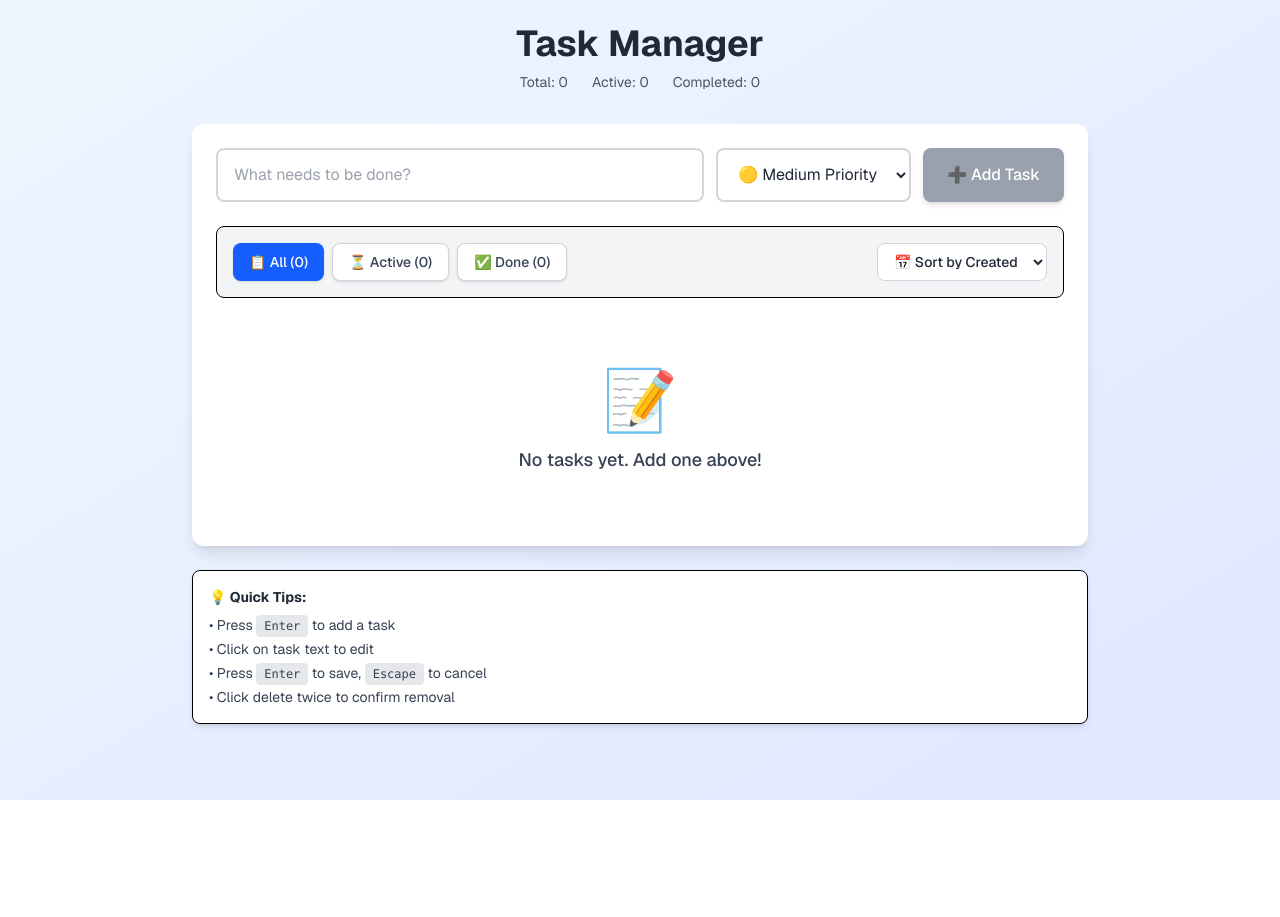
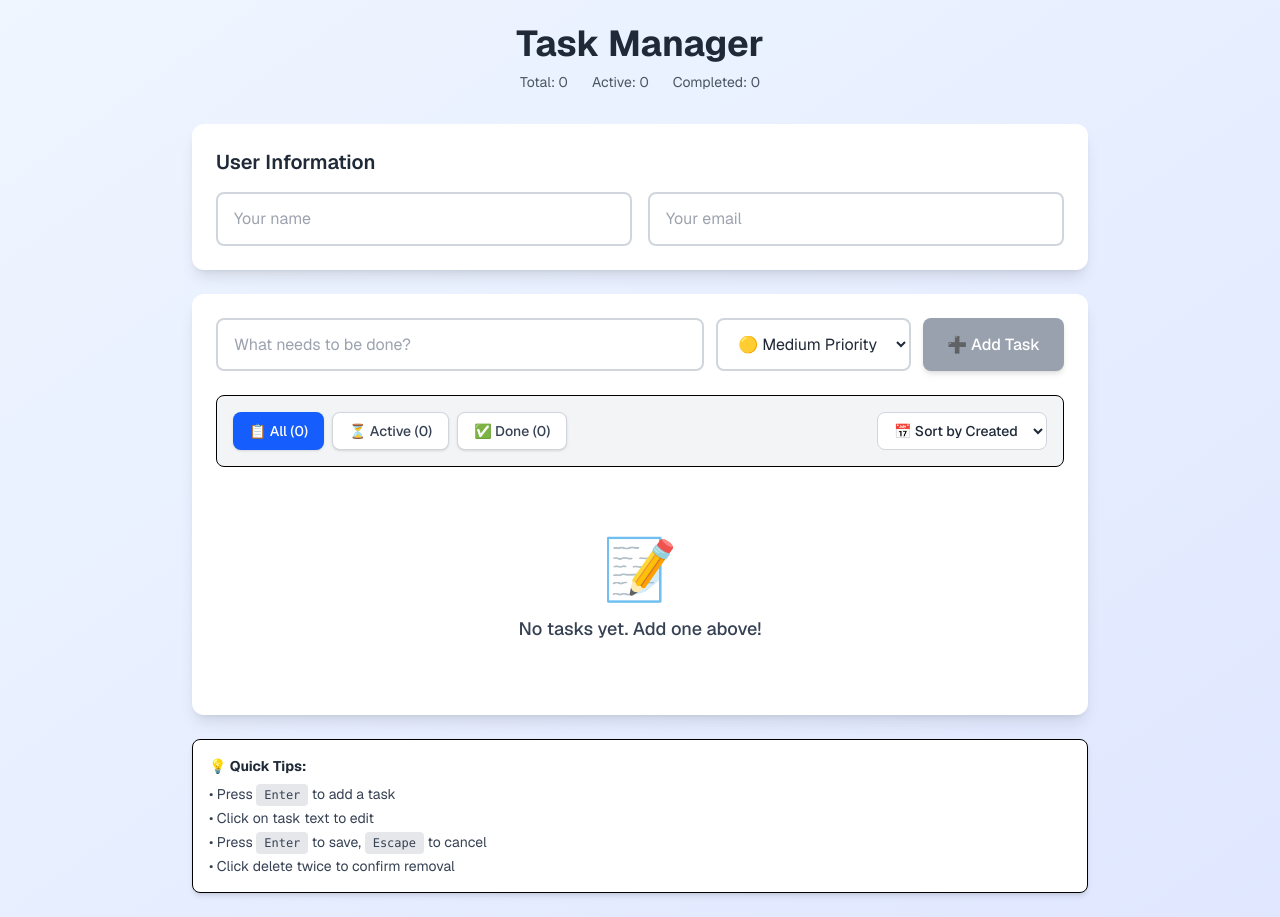
Before and after one commit to brijeshborad/git-worktree-demo, a Next.js app: page /test-two in a window 1280 px wide. Before the commit the page ends 800 px from the top, so only its background shows below. Built offline with nearby package versions, Linux system fonts and the light colour scheme.

Commit message:
test commit

```diff
--- a/src/app/test-two/page.tsx
+++ b/src/app/test-two/page.tsx
@@ -14,6 +14,8 @@ type FilterType = 'all' | 'active' | 'completed';
 type SortType = 'priority' | 'created' | 'alphabetical';
 
 export default function TestTwo() {
+    const [name, setName] = useState('');
+    const [email, setEmail] = useState('');
     const [tasks, setTasks] = useState<Task[]>([]);
     const [newTask, setNewTask] = useState('');
     const [priority, setPriority] = useState<'Low' | 'Medium' | 'High'>('Medium');
@@ -96,6 +98,36 @@ export default function TestTwo() {
                         <span>Active: {stats.active}</span>
                         <span>Completed: {stats.completed}</span>
                     </div>
+                </div>
+
+                {/* User Info Form */}
+                <div className="bg-white rounded-xl shadow-lg p-6 mb-6">
+                    <h2 className="text-xl font-semibold text-gray-800 mb-4">User Information</h2>
+                    <div className="flex flex-col sm:flex-row gap-4">
+                        <input
+                            type="text"
+                            value={name}
+                            onChange={(e) => setName(e.target.value)}
+                            placeholder="Your name"
+                            className="flex-1 px-4 py-3 text-gray-900 bg-white border-2 border-gray-300 rounded-lg focus:outline-none focus:ring-2 focus:ring-blue-500 focus:border-blue-500 placeholder-gray-500"
+                        />
+                        <input
+                            type="email"
+                            value={email}
+                            onChange={(e) => setEmail(e.target.value)}
+                            placeholder="Your email"
+                            className="flex-1 px-4 py-3 text-gray-900 bg-white border-2 border-gray-300 rounded-lg focus:outline-none focus:ring-2 focus:ring-blue-500 focus:border-blue-500 placeholder-gray-500"
+                        />
+                    </div>
+                    {(name || email) && (
+                        <div className="mt-4 p-3 bg-blue-50 rounded-lg">
+                            <p className="text-sm text-blue-800">
+                                {name && <span>Name: <strong>{name}</strong></span>}
+                                {name && email && <span className="mx-2">•</span>}
+                                {email && <span>Email: <strong>{email}</strong></span>}
+                            </p>
+                        </div>
+                    )}
                 </div>
 
                 <div className="bg-white rounded-xl shadow-lg p-6 mb-6">
```
